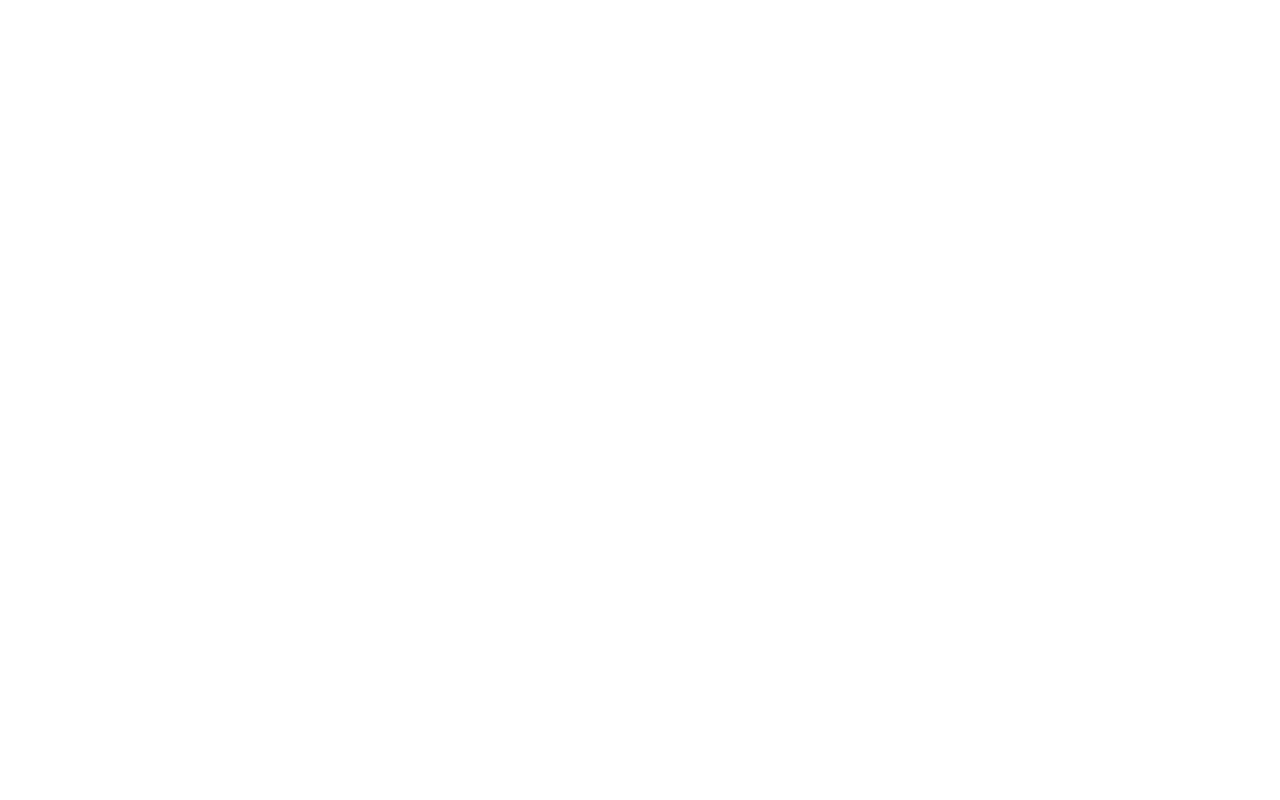
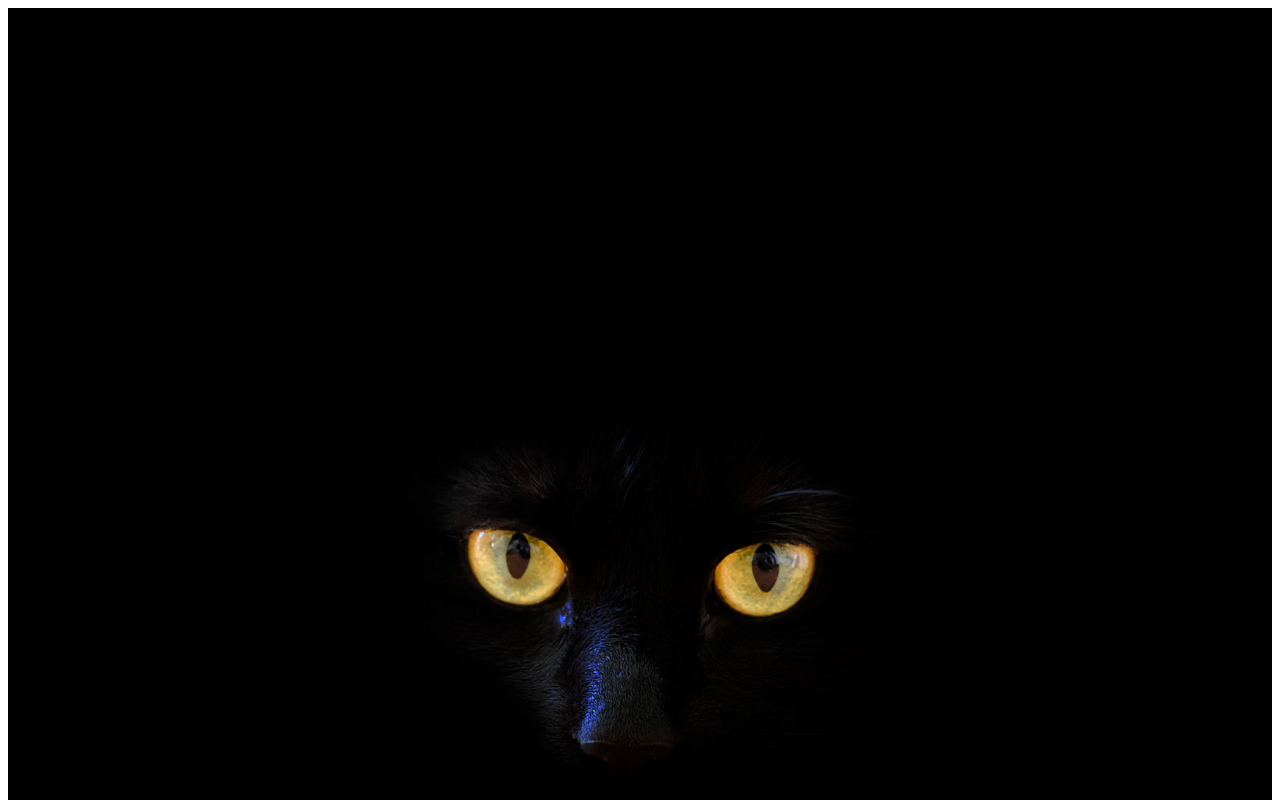
Before and after one commit to shuitipai/shuitipai.github.io, a plain HTML site: page index.html in a window 1280 px wide. Shown: the top 800 px of the page. Drawn offline with Linux system fonts and the light colour scheme.

Commit message:
Update index.html

```diff
--- a/index.html
+++ b/index.html
@@ -3,6 +3,6 @@
 <title>Shui Ti Pai</title>
 </head>
 <body>
-<img src="shuitipai.github.io/Pic.jpeg" style="max-width:100%; />
+<img src="shuitipai.github.io/Pic.jpeg" style="max-width:100%;" alt="Stumped">
 </body>
 </html>
```
